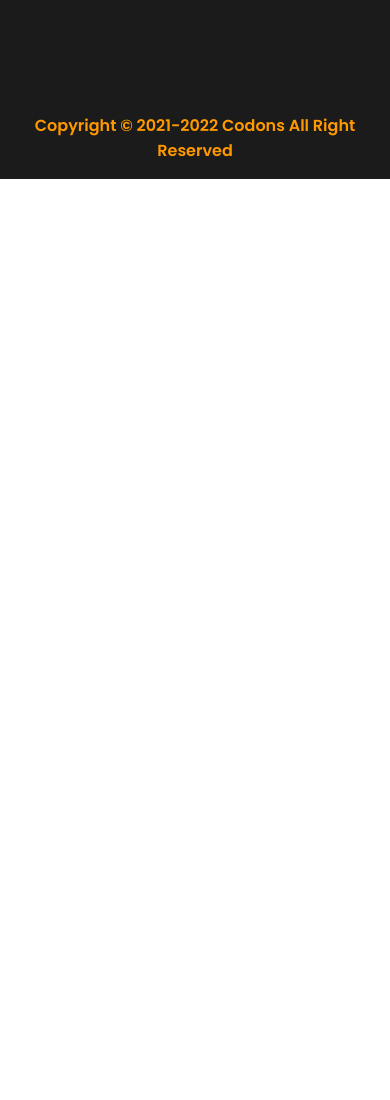
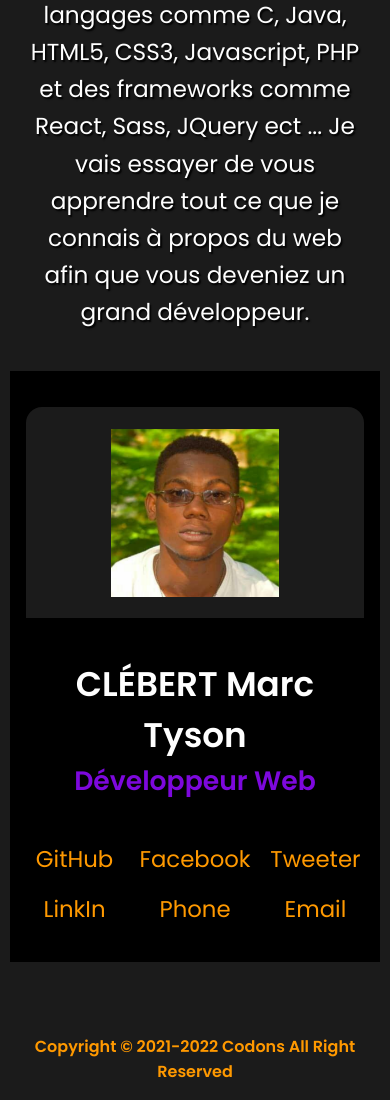
Before and after one commit to Tyson-9-Tech/Codons, a plain HTML site: page pages/about.html in a window 390 px wide. Shown: the part 665-1765 px from the top of the page. Before the commit the page ends 844 px from the top, so only its background shows below. Drawn offline with Linux system fonts and the light colour scheme; a web font is replaced by a local one.

Commit message:
Initialisation du projet

```diff
--- a/css/about.css
+++ b/css/about.css
@@ -1 +1,194 @@
 @import "styles.css";
+
+/* Card Container */
+.mainSection{
+    padding: 1rem .5rem;
+}
+
+.mainSection > *{
+    flex: 1;
+}
+
+.aboutContainer{
+    display: flex;
+    padding: 2rem;
+    margin-top: 2.5rem;
+}
+
+.aboutContainer p{
+    line-height: 1.6;
+    padding: 1.5rem;
+    font-size: 1.3rem;
+    text-align: justify;
+    color: var(--thirdColor);
+    text-shadow: .1rem .1rem .1rem var(--firstColor);
+}
+
+.cardContainer{
+    display: flex;
+    justify-content: center;
+    align-items: center;
+}
+
+.card{
+    display: flex;
+    flex-direction: column;
+    justify-content: center;
+    padding: 1rem;
+    width: 50vh;
+    height: 70vh;
+    background-color: rgb(0, 0, 0);
+}
+
+.cardImage{
+    display: flex;
+    justify-content: center;
+    margin: 1rem auto;
+    padding: 0;
+    width: 8rem;
+    height: 8rem;
+}
+.cardImage img{
+    width: 100%;
+    padding: 0;
+    border-radius: 50%;
+}
+.card h2, .card h3{
+    text-align: center;
+    margin: .5rem auto;
+}
+
+.card h2{
+    color: var(--thirdColor);
+}
+
+.card h3{
+    color: var(--fifthColor);
+}
+/* -------------------------------------- */
+
+
+
+
+
+@media only screen and (max-width: 768px){
+
+    /* Card Container */
+    .mainSection{
+        width: 100vw;
+        min-height: 100vh;
+        margin: 0;
+        padding: var(--defaultSpace);
+        flex-flow: column;
+        align-items: center;
+        justify-content: center;
+    }
+
+    .mainSection > *{
+        flex: 1;
+    }
+
+    .aboutContainer{
+        width: 100vw;
+        margin: 0rem 0 3.5rem 0;
+    }
+
+    .aboutContainer p{
+        color: var(--thirdColor);
+        text-shadow: .1rem .1rem .1rem var(--firstColor);
+    }
+
+    .cardContainer{
+        display: flex;
+        justify-content: center;
+        align-items: center;
+        margin: 1rem 0 3.5rem 0;
+    }
+    /* -------------------------------------- */
+}
+
+
+
+
+
+@media only screen and (max-width: 480px){
+
+    /* Card Container */
+    .mainSection{
+        width: 100vw;
+        min-height: 100vh;
+        margin: 0 auto;
+        padding: 0;
+    }
+
+    .mainSection > *{
+        flex: 1;
+    }
+
+    .aboutContainer{
+        width: 100%;
+        margin: 0 auto;
+        padding: 0;
+    }
+
+    .aboutContainer p{
+        color: var(--thirdColor);
+        text-shadow: .1rem .1rem .1rem var(--firstColor);
+        text-align: center;
+        font-size: calc(.325rem + 18px);
+        margin-top: var(--defaultSpace);
+    }
+
+    .cardContainer{
+        width: 95%;
+        display: flex;
+        justify-content: center;
+        align-items: center;
+        margin: 1rem 0 3.5rem 0;
+    }
+
+    .card{
+        display: flex;
+        flex-direction: column;
+        justify-content: space-around;
+        padding: 1rem;
+        min-height: 50vh;
+        margin: 0 auto;
+        font-size: calc(.3rem + 18px);
+    }
+
+    .cardImage{
+        width: 100%;
+        min-height: 25vh;
+        display: flex;
+        justify-content: center;
+        align-items: center;
+        margin: 0 auto;
+        padding: .1rem;
+        background-color: var(--fourthColor);
+        border-radius: 1rem 1rem 0 0;
+    }
+    .cardImage img{
+        all: unset;
+        width: 20vh;
+        height: 20vh;
+        padding: 0;
+        border-radius: 50%;
+    }
+
+    .cardText{
+        margin: 0 auto;
+    }
+
+    .cardText h2, .cardText h3{
+        margin: 0 auto;
+    }
+
+    .cardInfos{
+        display: grid;
+        grid-template-columns: 1fr 1fr 1fr;
+        text-align: center;
+        grid-gap: 1rem;
+    }
+    /* -------------------------------------- */
+}
--- a/css/styles.css
+++ b/css/styles.css
@@ -6,6 +6,7 @@
 
   --firstFontFamily: 'Poppins', sans-serif;
   --secondFontFamily: 'Roboto', sans-serif;
+  --thirdFontFamily: 'New Tegomin', serif;
 
   --defaultSpace: 1.5rem;
   --defaultSpaceLeftRight: 0 1.5rem;
@@ -15,7 +16,7 @@
   --secondColor: #ff9900;
   --thirdColor: #fefefe;
   --fourthColor: #1b1b1b;
-  --fifthColor: #280135;
+  --fifthColor: #7d08dd;
 
   --defultWidth: 100vw;
   --defultHeight: 100vh;
@@ -63,11 +64,12 @@
 .logo{
   font-size: calc(2rem + 18px);
   cursor: pointer;
-  font-family: var(--firstFontFamily);
+  font-family: var(--thirdFontFamily);
   color: var(--secondColor);
 }
 .logo span{
   color: var(--fifthColor);
+  font-family: var(--thirdFontFamily);
 }
 
 .menuNav{
@@ -105,7 +107,6 @@
 .mainSection{
   flex: 1;
   display: flex;
-  flex-flow: row-reverse;
   background-color: var(--fourthColor);
   grid-area: mainSection;
 }
@@ -214,7 +215,7 @@
   .mainSection{
     flex: 1;
     display: flex;
-    flex-direction: column;
+    flex-flow: column-reverse;
     background-color: var(--fourthColor);
   }
   .mainSection img{
@@ -306,7 +307,6 @@
   .mainSection{
     flex: 1;
     display: flex;
-    flex-direction: column;
     background-color: var(--fourthColor);
   }
 
--- a/pages/about.html
+++ b/pages/about.html
@@ -6,6 +6,8 @@
         <meta name="viewport" content="width=device-width, initial-scale=1.0">
         <link rel="preconnect" href="https://fonts.gstatic.com">
         <link href="https://fonts.googleapis.com/css2?family=Poppins:wght@400;500;600&family=Roboto:wght@400;500&display=swap" rel="stylesheet">
+        <link rel="preconnect" href="https://fonts.gstatic.com">
+        <link href="https://fonts.googleapis.com/css2?family=New+Tegomin&display=swap" rel="stylesheet">
         <title>À Propos | Codons</title>
         <link rel="stylesheet" href="../css/about.css">
     </head>
@@ -25,7 +27,33 @@
         </header>
 
         <section class="mainSection">
+            <section class="aboutContainer">
+                <p>
+                    Je suis <span>CLÉBERT</span> Marc Tyson, étudiant en troisième année de la science informatique à l'Université INUKA en Haïti, je travaille dans le secteur de la conception, du développement et de la maintenance d'applications telles que mobile, desktop et web, je connais des langages comme C, Java, HTML5, CSS3, Javascript, PHP et des frameworks comme React, Sass, JQuery ect ... Je vais essayer de vous apprendre tout ce que je connais à propos du web afin que vous deveniez un grand développeur.
+                </p>
+            </section>
 
+            <section class="cardContainer">
+                <section class="card">
+                    <div class="cardImage">
+                        <img src="../css/ui/me.png" alt="Me">
+                    </div>
+
+                    <div class="cardText">
+                        <h2>CLÉBERT Marc Tyson</h2>
+                        <h3>Développeur Web</h3>
+                    </div>
+
+                    <ul class="cardInfos">
+                        <li>GitHub</li>
+                        <li>Facebook</li>
+                        <li>Tweeter</li>
+                        <li>LinkIn</li>
+                        <li>Phone</li>
+                        <li>Email</li>
+                    </ul>
+                </section>
+            </section>
         </section>
 
         <footer class="footer">
```
Also changed, not shown: index.html (+3 -2 lines), pages/cours.html (+2 -0 lines).
